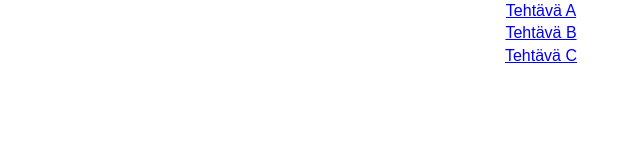
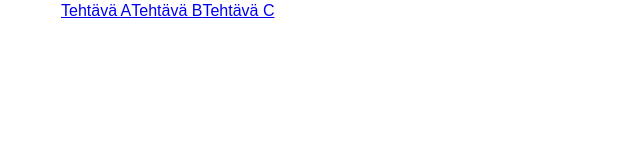
Before and after one commit to hamedshahidi/Front-end-exercises, a plain HTML site: page Task3/index.html in a window 1280 px wide. Shown: the whole page, without its empty margins (99-739 px from the left). Drawn offline with nearby package versions, Linux system fonts and the light colour scheme.

Commit message:
index.html updated

```diff
--- a/Task3/css/main.css
+++ b/Task3/css/main.css
@@ -74,8 +74,7 @@ textarea {
 
 body {
     display: flex;
-    flex-direction: column;
-    align-items: center;
+    flex-wrap: wrap;
 }
 
 header {
```
